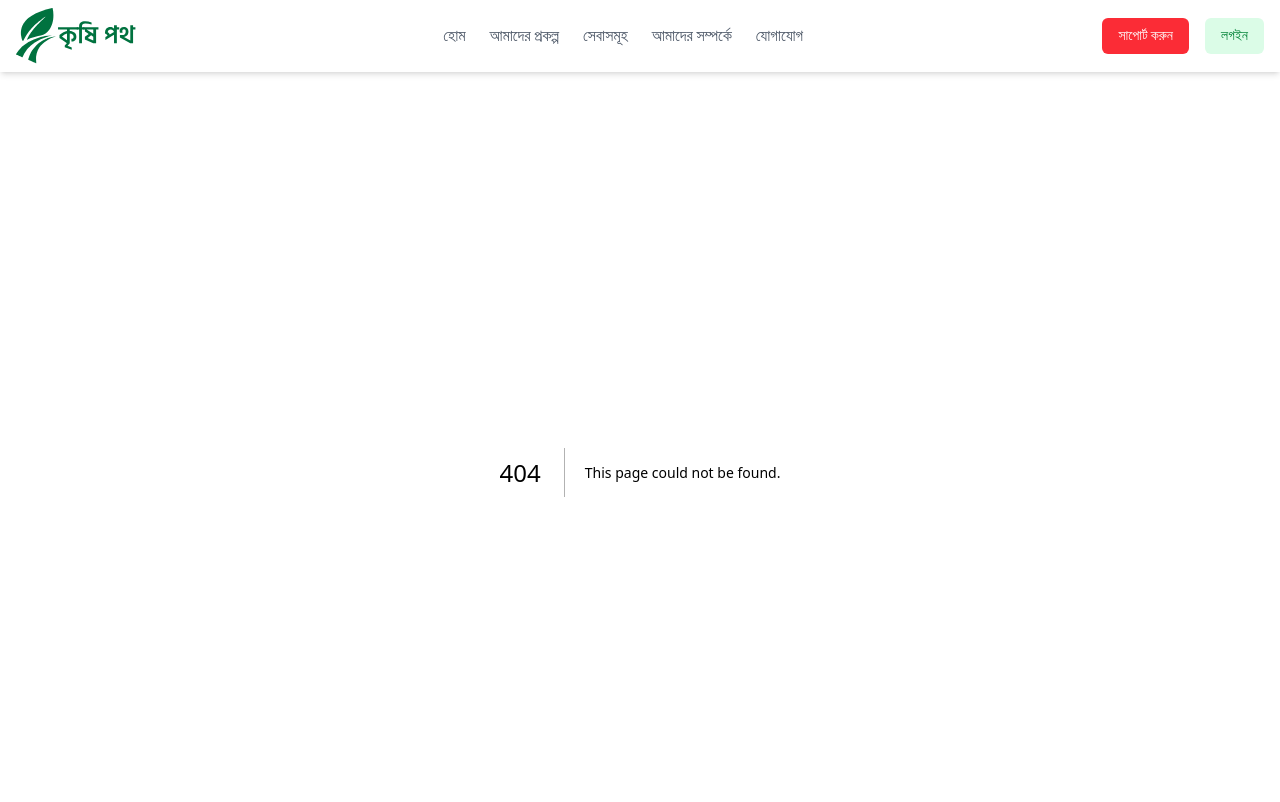
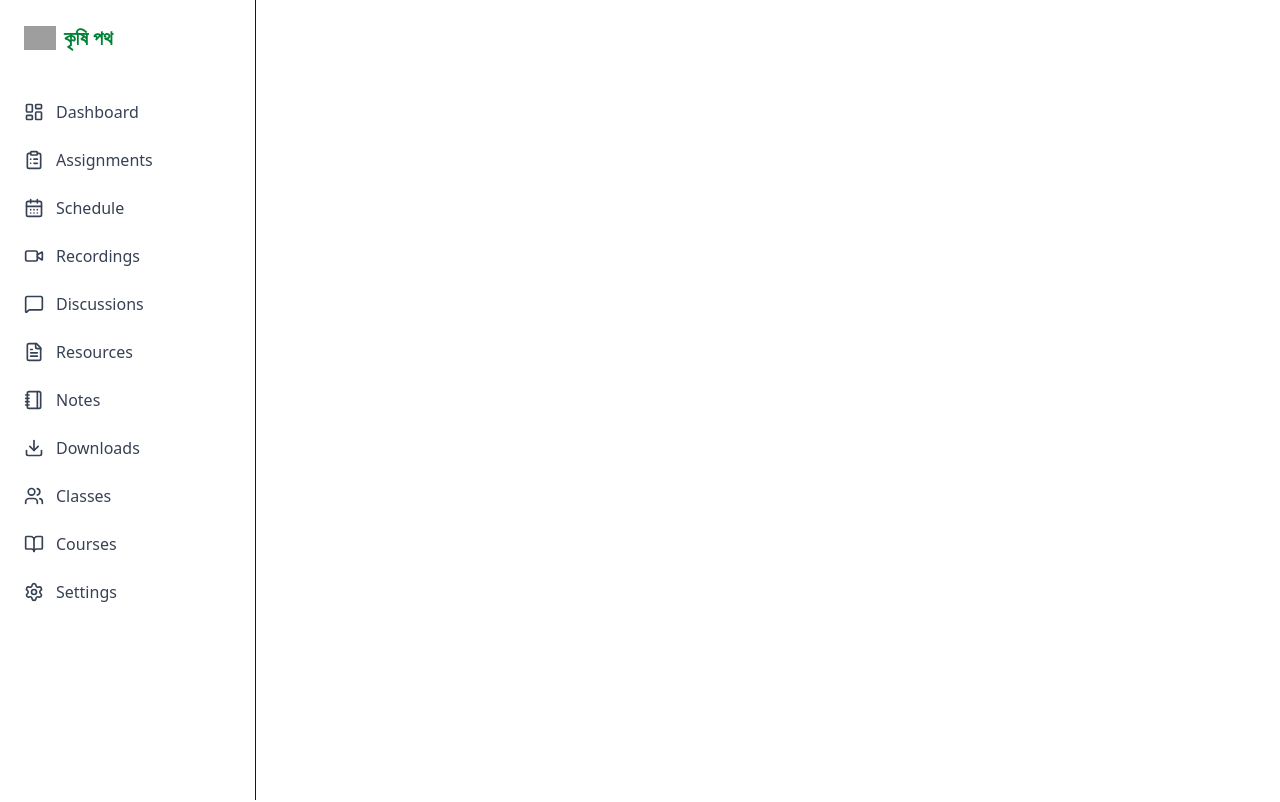
Before and after one commit to GausAlMunirTushar/krishipath-frontend, a Next.js app: page /admin in a window 1280 px wide. Before the commit this address had no page. Shown: the top 802 px of the page. Built offline with nearby package versions, Linux system fonts and the light colour scheme; grey boxes are pictures that could not be loaded.

Commit message:
feat: add admin and web layout components with sidebar and homepage structure

```diff
--- /dev/null
+++ b/src/app/(admin)/admin/page.tsx
@@ -0,0 +1,10 @@
+import Sidebar from "@/components/layout/Sidebar";
+
+export default function DashboardPage() {
+	return (
+		<div className="flex">
+			<Sidebar />
+			<main className="flex-1 p-6">{/* <DashboardContent /> */}</main>
+		</div>
+	);
+}
--- /dev/null
+++ b/src/app/(admin)/layout.tsx
@@ -0,0 +1,11 @@
+export default function DashboardLayout({
+	children,
+}: {
+	children: React.ReactNode;
+}) {
+	return (
+		<html lang="en">
+			<body className="">{children}</body>
+		</html>
+	);
+}
--- /dev/null
+++ b/src/app/(web)/layout.tsx
@@ -0,0 +1,16 @@
+import Footer from "@/components/layout/Footer";
+import Header from "@/components/layout/Header";
+import MobileMenu from "@/components/layout/MobileMenu";
+
+export default function WebLayout({ children }: { children: React.ReactNode }) {
+	return (
+		<html lang="en">
+			<body className="">
+				<Header />
+				{children}
+				<MobileMenu />
+				<Footer />
+			</body>
+		</html>
+	);
+}
--- a/src/app/layout.tsx
+++ b/src/app/layout.tsx
@@ -1,10 +1,6 @@
 import type { Metadata } from "next";
 import { Hind_Siliguri } from "next/font/google";
 import "./globals.css";
-
-import Footer from "@/components/layout/Footer";
-import Header from "@/components/layout/Header";
-import MobileMenu from "@/components/layout/MobileMenu";
 
 const hindSiliguri = Hind_Siliguri({
 	variable: "--font-hind-siliguri",
@@ -26,10 +22,7 @@ export default function RootLayout({
 	return (
 		<html lang="en">
 			<body className={` ${hindSiliguri.variable} antialiased`}>
-				<Header />
 				{children}
-				<MobileMenu />
-				<Footer />
 			</body>
 		</html>
 	);
--- a/src/components/layout/Header.tsx
+++ b/src/components/layout/Header.tsx
@@ -53,9 +53,9 @@ const Header = () => {
 
 				{/* Actions (Save, Download) */}
 				<div className="flex space-x-4">
-					<button className="py-2 cursor-pointer text-xs sm:text-sm  px-2 sm:px-4 bg-red-500 text-white rounded-md hover:bg-red-600">
+					{/* <button className="py-2 cursor-pointer text-xs sm:text-sm  px-2 sm:px-4 bg-red-500 text-white rounded-md hover:bg-red-600">
 						সাপোর্ট করুন
-					</button>
+					</button> */}
 					<button className="py-2 cursor-pointer  text-xs sm:text-sm  px-2 sm:px-4 bg-green-100 text-green-700 rounded-md hover:bg-green-200">
 						লগইন
 					</button>
--- /dev/null
+++ b/src/components/layout/Sidebar.tsx
@@ -0,0 +1,59 @@
+"use client";
+import Link from "next/link";
+import { usePathname } from "next/navigation";
+import {
+	CalendarDays,
+	Download,
+	FileText,
+	LayoutDashboard,
+	MessageSquare,
+	Notebook,
+	Settings,
+	Users,
+	Video,
+	ClipboardList,
+	BookOpen,
+} from "lucide-react";
+
+const menuItems = [
+	{ name: "Dashboard", href: "/dashboard", icon: LayoutDashboard },
+	{ name: "Assignments", href: "/assignments", icon: ClipboardList },
+	{ name: "Schedule", href: "/schedule", icon: CalendarDays },
+	{ name: "Recordings", href: "/recordings", icon: Video },
+	{ name: "Discussions", href: "/discussions", icon: MessageSquare },
+	{ name: "Resources", href: "/resources", icon: FileText },
+	{ name: "Notes", href: "/notes", icon: Notebook },
+	{ name: "Downloads", href: "/downloads", icon: Download },
+	{ name: "Classes", href: "/classes", icon: Users },
+	{ name: "Courses", href: "/courses", icon: BookOpen },
+	{ name: "Settings", href: "/settings", icon: Settings },
+];
+
+export default function Sidebar() {
+	const pathname = usePathname();
+
+	return (
+		<aside className="w-64 min-h-screen bg-white border-r hidden lg:block">
+			<div className="p-6 flex items-center gap-2 text-green-700 text-xl font-bold">
+				<img src="/logo.svg" alt="Logo" className="h-6" /> কৃষি পথ
+			</div>
+			<nav className="mt-4 space-y-2">
+				{menuItems.map(({ name, href, icon: Icon }) => (
+					<Link
+						key={name}
+						href={href}
+						className={`flex items-center gap-3 px-6 py-2 rounded-md transition-all
+              ${
+					pathname === href
+						? "bg-green-600 text-white"
+						: "text-gray-700 hover:bg-gray-100"
+				}`}
+					>
+						<Icon className="w-5 h-5" />
+						{name}
+					</Link>
+				))}
+			</nav>
+		</aside>
+	);
+}
```
Also changed, not shown: src/app/(web)/page.tsx (renamed from src/app/page.tsx).
